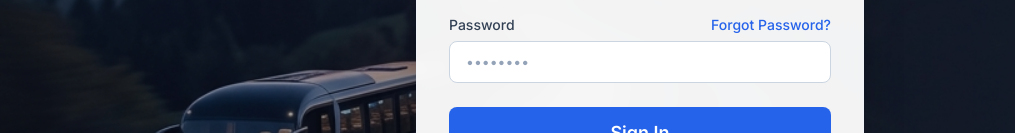
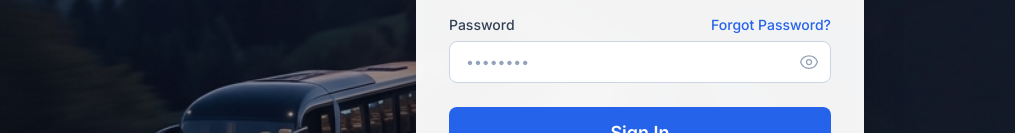
Before and after one commit to dmethwan-cloud/Group_14_Bus_Managment_System, a React (Vite) app in the folder frontend/: page /login in a window 1280 px wide. Shown: the part 381-514 px from the top of the page, without its empty margins (0-1015 px from the left). Built offline with nearby package versions, Linux system fonts and the light colour scheme; no server answers.

Commit message:
UI update
Show password

```diff
--- a/frontend/src/pages/auth/LoginPage.jsx
+++ b/frontend/src/pages/auth/LoginPage.jsx
@@ -8,6 +8,7 @@
   const [formData, setFormData] = useState({ email: '', password: '' });
   const [error, setError] = useState(null);
   const [loading, setLoading] = useState(false);
+  const [showPassword, setShowPassword] = useState(false);
 
   const handleChange = (e) => {
     setFormData({ ...formData, [e.target.name]: e.target.value });
@@ -87,16 +88,34 @@
                   Forgot Password?
                 </Link>
               </div>
+              <div className="relative">
                 <input
                   id="password"
                   name="password"
-                type="password"
+                  type={showPassword ? "text" : "password"}
                   required
-                className="input-field"
+                  className="input-field pr-10"
                   placeholder="••••••••"
                   value={formData.password}
                   onChange={handleChange}
                 />
+                <button
+                  type="button"
+                  className="absolute inset-y-0 right-0 pr-3 flex items-center text-slate-400 hover:text-slate-500"
+                  onClick={() => setShowPassword(!showPassword)}
+                >
+                  {showPassword ? (
+                    <svg xmlns="http://www.w3.org/2000/svg" fill="none" viewBox="0 0 24 24" strokeWidth={1.5} stroke="currentColor" className="w-5 h-5">
+                      <path strokeLinecap="round" strokeLinejoin="round" d="M3.98 8.223A10.477 10.477 0 001.934 12C3.226 16.338 7.244 19.5 12 19.5c.993 0 1.953-.138 2.863-.395M6.228 6.228A10.45 10.45 0 0112 4.5c4.756 0 8.773 3.162 10.065 7.498a10.523 10.523 0 01-4.293 5.774M6.228 6.228L3 3m3.228 3.228l3.65 3.65m7.894 7.894L21 21m-3.228-3.228l-3.65-3.65m0 0a3 3 0 10-4.243-4.243m4.242 4.242L9.88 9.88" />
+                    </svg>
+                  ) : (
+                    <svg xmlns="http://www.w3.org/2000/svg" fill="none" viewBox="0 0 24 24" strokeWidth={1.5} stroke="currentColor" className="w-5 h-5">
+                      <path strokeLinecap="round" strokeLinejoin="round" d="M2.036 12.322a1.012 1.012 0 010-.639C3.423 7.51 7.36 4.5 12 4.5c4.638 0 8.573 3.007 9.963 7.178.07.207.07.431 0 .639C20.577 16.49 16.64 19.5 12 19.5c-4.638 0-8.573-3.007-9.963-7.178z" />
+                      <path strokeLinecap="round" strokeLinejoin="round" d="M15 12a3 3 0 11-6 0 3 3 0 016 0z" />
+                    </svg>
+                  )}
+                </button>
+              </div>
             </div>
           </div>
 
```
Lines whose indentation alone changed are shown as unchanged.
